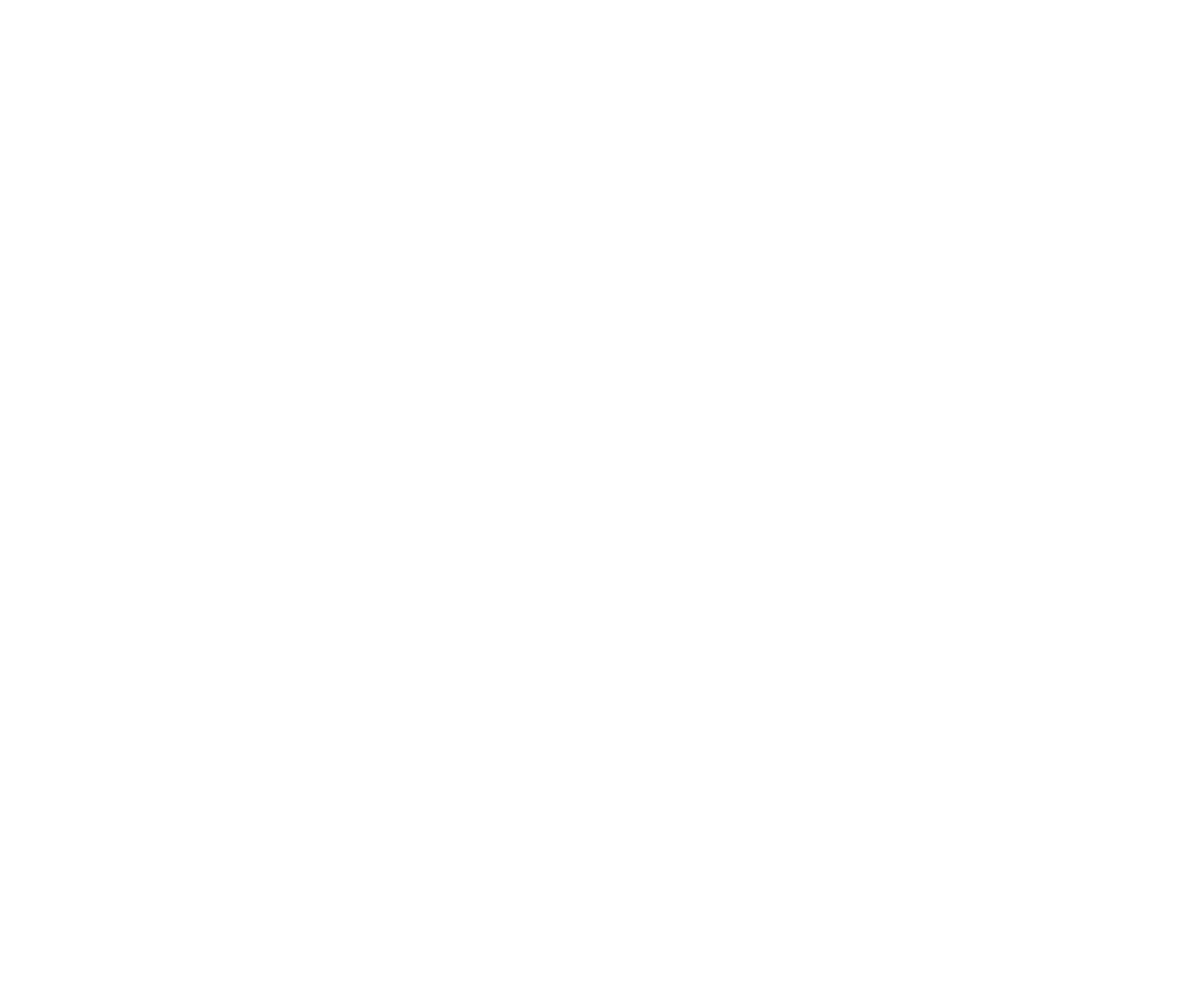
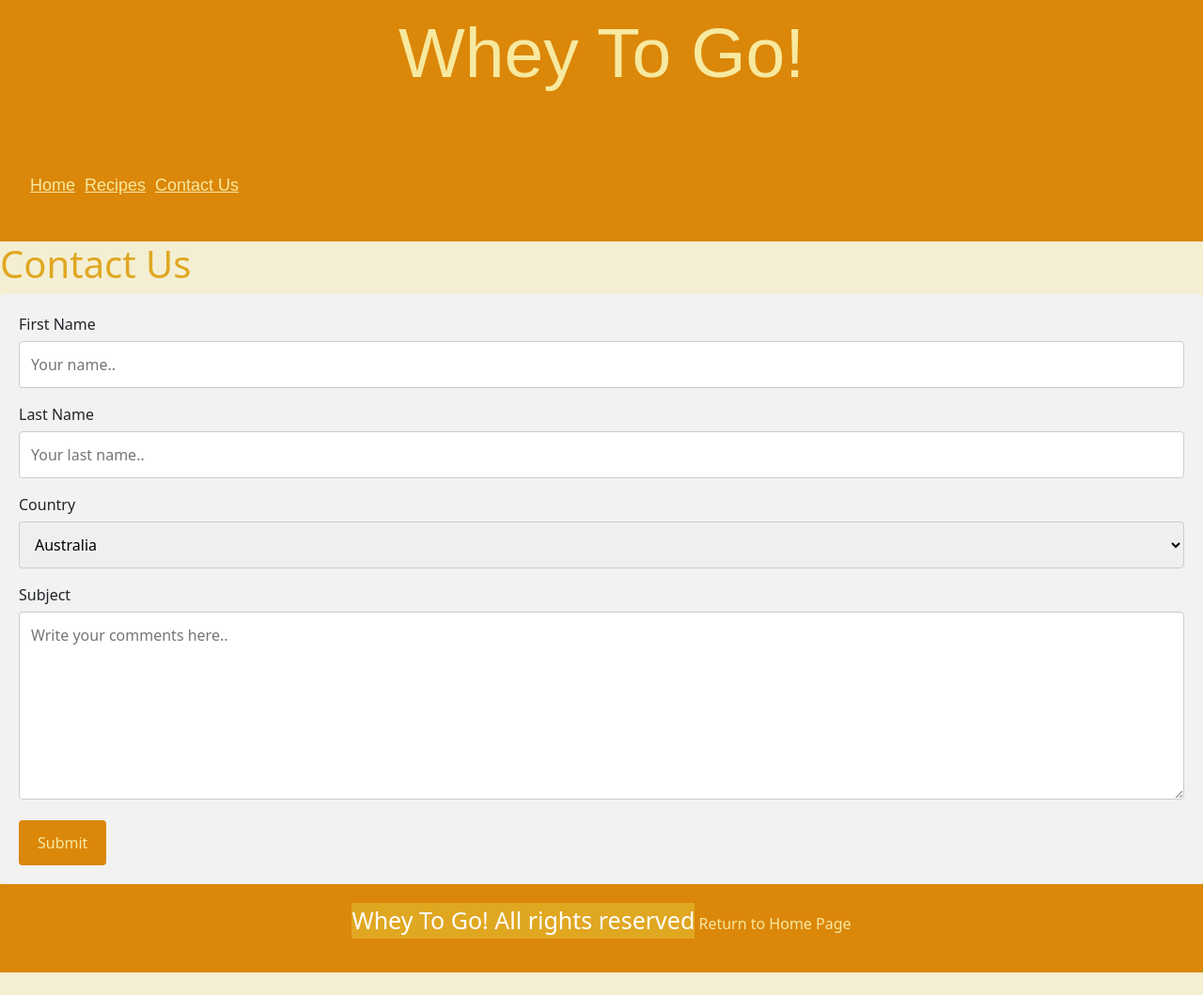
Before and after one commit to Remyvts11/Whey-to-go-pm1, a plain HTML site: page contact.html in a window 1280 px wide. Shown: the whole page at 94% size. Before the commit the page ends 800 px from the top, so only its background shows below. Drawn offline with nearby package versions, Linux system fonts and the light colour scheme; a web font is replaced by a local one.

Commit message:
replaced encyclopedia page with contact page, contact page styled

```diff
--- a/cheeseencyclopedia.html
+++ /dev/null
@@ -1,28 +0,0 @@
-<!DOCTYPE html>
-<html lang="en">
-<head>
-    <meta charset="UTF-8">
-    <meta name="viewport" content="width=device-width, initial-scale=1.0">
-    <title>Cheese Encyclopedia</title>
-    <link href="https://cdn.jsdelivr.net/npm/bootstrap@5.3.3/dist/css/bootstrap.min.css" rel="stylesheet" integrity="sha384-QWTKZyjpPEjISv5WaRU9OFeRpok6YctnYmDr5pNlyT2bRjXh0JMhjY6hW+ALEwIH" crossorigin="anonymous">
-    <link rel="stylesheet" href="css/css/style.css">
-    <link rel="apple-touch-icon" sizes="180x180" href="assets/favicon_io/apple-touch-icon.png">
-    <link rel="icon" type="image/png" sizes="32x32" href="assets/favicon_io/favicon-32x32.png">
-    <link rel="icon" type="image/png" sizes="16x16" href="assets/favicon_io/favicon-16x16.png">
-</head>
-<body>
-    <header class="header-banner sticky" role="banner">Whey to Go!
-        <nav class="navbar">
-            <ul class="nav-list">
-                <li><a href="index.html">Home</a></li>
-                <li><a href="recipes.html">Recipes</a></li>
-                <li><a href="cheeseencyclopedia.html">Cheese Encyclopedia</a></li>
-            </ul>
-        </header>
-
-    <p>On this page you will find a range of delicious cheeses listed from A-Z!</p>
-    <a href="index.html">Return to Home Page</a>
-
-    <script src="https://cdn.jsdelivr.net/npm/bootstrap@5.3.3/dist/js/bootstrap.bundle.min.js" integrity="sha384-YvpcrYf0tY3lHB60NNkmXc5s9fDVZLESaAA55NDzOxhy9GkcIdslK1eN7N6jIeHz" crossorigin="anonymous"></script>
-</body>
-</html>
--- a/contact.html
+++ b/contact.html
@@ -0,0 +1,58 @@
+<!DOCTYPE html>
+<html lang="en">
+<head>
+    <meta charset="UTF-8">
+    <meta name="viewport" content="width=device-width, initial-scale=1.0">
+    <link href="https://cdn.jsdelivr.net/npm/bootstrap@5.3.3/dist/css/bootstrap.min.css" rel="stylesheet" integrity="sha384-QWTKZyjpPEjISv5WaRU9OFeRpok6YctnYmDr5pNlyT2bRjXh0JMhjY6hW+ALEwIH" crossorigin="anonymous">
+    <title>Contact Us</title>
+    <link rel="stylesheet" href="css/css/style.css">
+    <link rel="apple-touch-icon" sizes="180x180" href="assets/favicon_io/apple-touch-icon.png">
+    <link rel="icon" type="image/png" sizes="32x32" href="assets/favicon_io/favicon-32x32.png">
+    <link rel="icon" type="image/png" sizes="16x16" href="assets/favicon_io/favicon-16x16.png">
+</head>
+
+<body>
+    <header class="header-banner sticky" role="banner">Whey To Go!
+    <nav class="navbar">
+        <ul class="nav-list">
+            <li><a href="index.html">Home</a></li>
+            <li><a href="recipes.html">Recipes</a></li>
+            <li><a href="contact.html">Contact Us</a></li>
+        </ul>
+    </nav>
+    </header>
+    <h1>Contact Us</h1>
+
+<div class="contact">
+    <form action="action_page.php">
+
+      <label for="fname">First Name</label>
+      <input type="text" id="fname" name="firstname" placeholder="Your name..">
+
+      <label for="lname">Last Name</label>
+      <input type="text" id="lname" name="lastname" placeholder="Your last name..">
+
+      <label for="country">Country</label>
+      <select id="country" name="country">
+        <option value="australia">Australia</option>
+        <option value="canada">Canada</option>
+        <option value="ireland">Ireland</option>
+        <option value="united kingdom">United Kingdom</option>
+        <option value="usa">USA</option>
+      </select>
+
+      <label for="subject">Subject</label>
+      <textarea id="subject" name="subject" placeholder="Write your comments here.." style="height:200px"></textarea>
+
+      <input type="submit" value="Submit">
+
+    </form>
+  </div>
+
+    <!--footer-->
+    <footer>
+      <p>Whey To Go! All rights reserved</p>
+      <a href="index.html">Return to Home Page</a>
+  </footer>
+  <script src="https://cdn.jsdelivr.net/npm/bootstrap@5.3.3/dist/js/bootstrap.bundle.min.js" integrity="sha384-YvpcrYf0tY3lHB60NNkmXc5s9fDVZLESaAA55NDzOxhy9GkcIdslK1eN7N6jIeHz" crossorigin="anonymous"></script>
+  </body>
--- a/css/css/style.css
+++ b/css/css/style.css
@@ -99,3 +99,55 @@ script {
     margin-right: 15px;
 
 }
+
+/*contact form*/
+input[type=text], select, textarea {
+    width: 100%;
+    padding: 12px;
+    border: 1px solid #ccc;
+    border-radius: 4px;
+    box-sizing: border-box;
+    margin-top: 6px;
+    margin-bottom: 16px;
+
+  }
+
+
+  input[type=submit] {
+    background-color: #db8709;
+    color: #f7e99f;
+    padding: 12px 20px;
+    border: none;
+    border-radius: 4px;
+    cursor: pointer;
+  }
+
+
+  input[type=submit]:hover {
+    background-color: #ffffff;
+  }
+
+
+  .contact {
+    border-radius: 5px;
+    background-color: #f2f2f2;
+    padding: 20px;
+  }
+
+/*footer style*/
+footer {
+    background-color: #db8709;
+    color: white;
+    text-align: center;
+    padding: 20px 0;
+    position: relative;
+    bottom: 0;
+    width: 100%;
+}
+footer a {
+    color: #f7e99f;
+    text-decoration: none;
+}
+footer a:hover {
+    text-decoration: underline;
+}
```
Also changed, not shown: index.html (+14 -5 lines).
